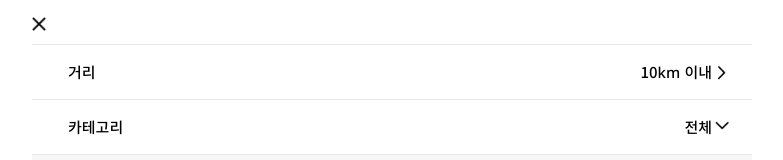
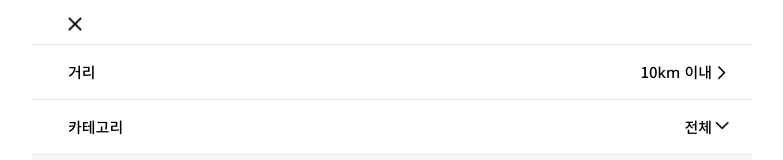
Before and after one commit to dypic/anna-react, a React (Create React App) app: page /myPage in a window 1280 px wide. Both pictures are taken after a click on the button 972 px from the left and 21 px from the top of the page. Shown: the top 160 px of the page, without its empty margins (248-1031 px from the left). Built offline with nearby package versions, Linux system fonts and the light colour scheme.

Commit message:
update filter close btn

```diff
--- a/src/components/layout/HeaderSection.jsx
+++ b/src/components/layout/HeaderSection.jsx
@@ -74,7 +74,7 @@ const HeadersSection = () => {
         </ul>
       </header>
       <ul className={`side-filter title4-KR ${openFilter ? "on" : ""}`}>
-        <li className="side-filter__close-btn side-filter-item" style={{ padding: "0" }}>
+        <li className="side-filter__close-btn side-filter-item" style={{ padding: "0 0 0 3.6rem" }}>
           <button
             type="button"
             onClick={() => {
```
